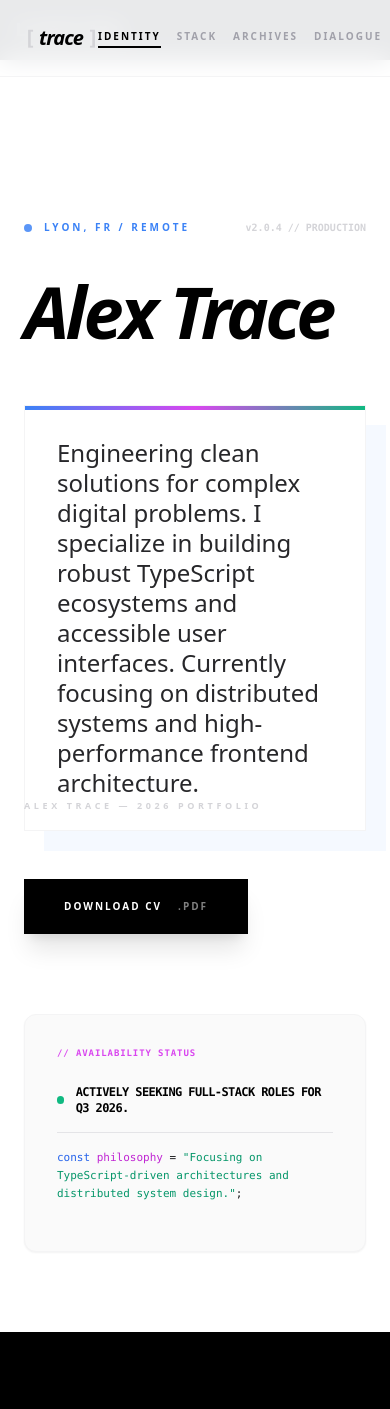
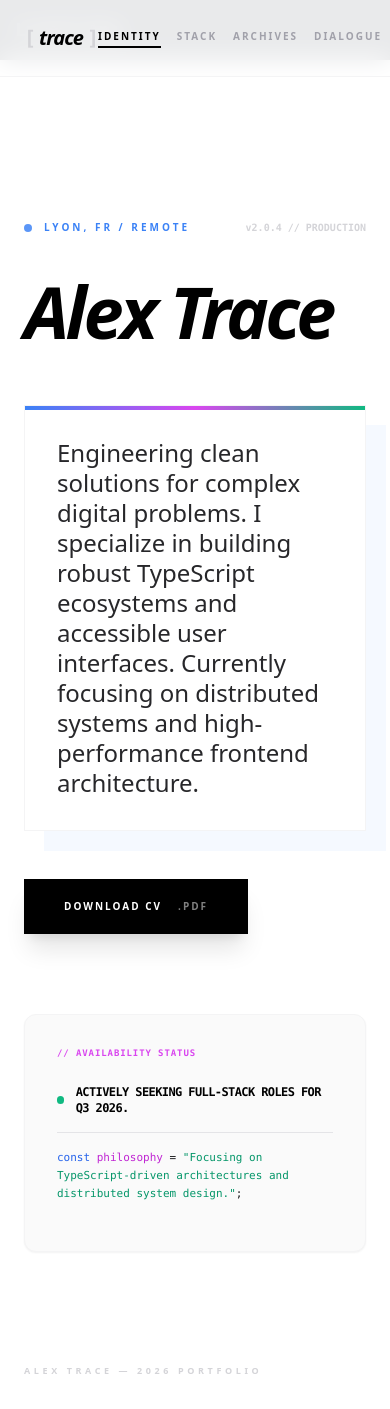
Before and after one commit to rezamirzad/alex.trace, a Next.js app in the folder frontend/: page / in a window 390 px wide. Before the commit the page ends 1332 px from the top, so only its background shows below. Built offline with nearby package versions, Linux system fonts and the light colour scheme.

Commit message:
mobile footer

```diff
--- a/frontend/src/app/page.tsx
+++ b/frontend/src/app/page.tsx
@@ -31,7 +31,7 @@
   };
 
   return (
-    <div className="min-h-screen bg-white text-zinc-900 font-sans selection:bg-zinc-900 selection:text-white">
+    <div className="min-h-screen bg-white text-zinc-900 font-sans selection:bg-zinc-900 selection:text-white flex flex-col">
       <Navbar
         lang={lang}
         setLang={setLang}
@@ -40,7 +40,8 @@
         t={t}
       />
 
-      <main className="max-w-4xl mx-auto px-6 pt-40 pb-20">
+      {/* Added flex-grow to ensure the footer stays at the bottom on short pages */}
+      <main className="max-w-4xl mx-auto px-6 pt-40 pb-20 flex-grow">
         <div
           key={activeView}
           className="animate-in fade-in slide-in-from-bottom-2 duration-500"
@@ -49,7 +50,8 @@
         </div>
       </main>
 
-      <footer className="fixed bottom-8 w-full px-6 flex justify-between items-center pointer-events-none">
+      {/* Removed 'fixed bottom-8' and 'pointer-events-none' to allow normal scrolling/interaction */}
+      <footer className="w-full px-6 py-8 flex justify-between items-center">
         <p className="text-[9px] uppercase tracking-[0.4em] text-zinc-300 font-bold">
           {t.rights}
         </p>
```
